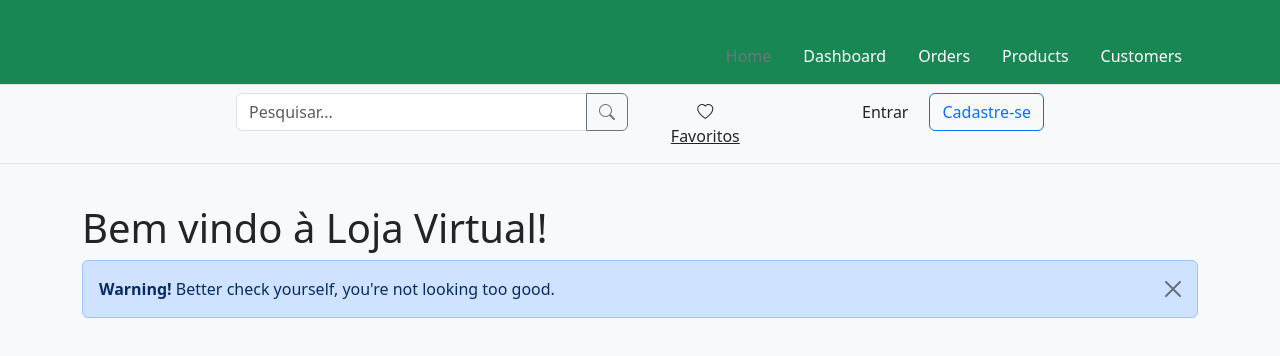
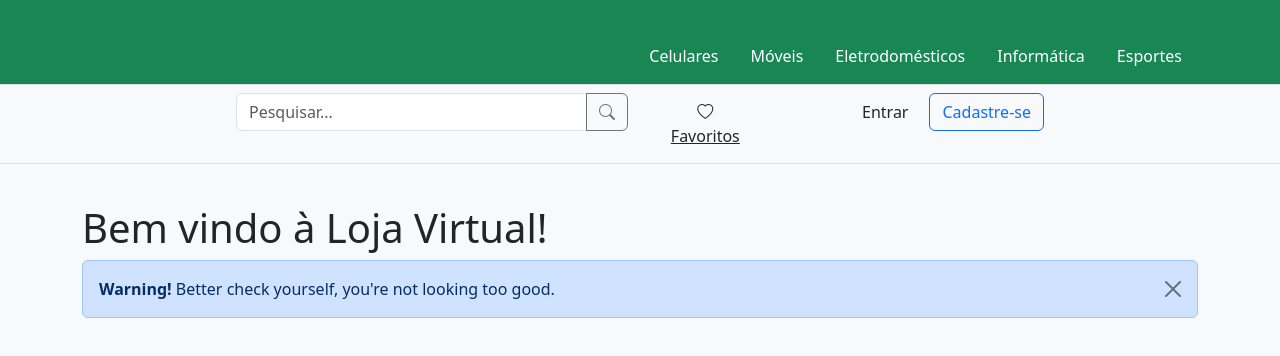
Before and after one commit to thiagolunardi/mba_igorguilhermevettorello_mba.devxpert.marketplace, an Angular app in the folder src/frontend/LojaVirtual/: page / in a window 1280 px wide. Shown: the top 356 px of the page. Built offline with nearby package versions, Linux system fonts and the light colour scheme.

Commit message:
Mudança nos itens iniciais do menu

```diff
--- a/src/frontend/LojaVirtual/src/app/app.html
+++ b/src/frontend/LojaVirtual/src/app/app.html
@@ -29,8 +29,8 @@
     Bem vindo à Loja Virtual!
   </h1>
 
-
   <ngb-alert [dismissible]="true" type="primary">
     <strong>Warning!</strong> Better check yourself, you're not looking too good.
   </ngb-alert>
+
 </div>
--- a/src/frontend/LojaVirtual/src/app/app.ts
+++ b/src/frontend/LojaVirtual/src/app/app.ts
@@ -17,7 +17,7 @@ import { Favoritos } from './layout/favoritos/favoritos';
     Pesquisa,
     Autenticacao,
     Header,
-    Favoritos
+    Favoritos,
   ],
   templateUrl: './app.html',
   styleUrl: './app.scss'
--- a/src/frontend/LojaVirtual/src/app/layout/header/header.html
+++ b/src/frontend/LojaVirtual/src/app/layout/header/header.html
@@ -12,11 +12,11 @@
 
       <ul class="nav col-12 col-lg-auto my-2 justify-content-center my-md-0 text-small">
         <li>
-          <a href="#" class="nav-link text-secondary">
+          <a href="#" class="nav-link text-white">
             <svg class="bi d-block mx-auto mb-1" width="24" height="24" aria-hidden="true">
-              <use xlink:href="#home"></use>
+              <use xlink:href="#speedometer2"></use>
             </svg>
-            Home
+            Celulares
           </a>
         </li>
         <li>
@@ -24,27 +24,34 @@
             <svg class="bi d-block mx-auto mb-1" width="24" height="24" aria-hidden="true">
               <use xlink:href="#speedometer2"></use>
             </svg>
-            Dashboard
+            Móveis
           </a>
         </li>
-        <li> <a href="#" class="nav-link text-white"> <svg class="bi d-block mx-auto mb-1" width="24" height="24"
-              aria-hidden="true">
-              <use xlink:href="#table"></use>
+        <li>
+          <a href="#" class="nav-link text-white">
+            <svg class="bi d-block mx-auto mb-1" width="24" height="24" aria-hidden="true">
+              <use xlink:href="#speedometer2"></use>
             </svg>
-            Orders
-          </a> </li>
-        <li> <a href="#" class="nav-link text-white"> <svg class="bi d-block mx-auto mb-1" width="24" height="24"
-              aria-hidden="true">
-              <use xlink:href="#grid"></use>
+            Eletrodomésticos
+          </a>
+        </li>
+        <li>
+          <a href="#" class="nav-link text-white">
+            <svg class="bi d-block mx-auto mb-1" width="24" height="24" aria-hidden="true">
+              <use xlink:href="#speedometer2"></use>
             </svg>
-            Products
-          </a> </li>
-        <li> <a href="#" class="nav-link text-white"> <svg class="bi d-block mx-auto mb-1" width="24" height="24"
-              aria-hidden="true">
-              <use xlink:href="#people-circle"></use>
+            Informática
+          </a>
+        </li>
+        <li>
+          <a href="#" class="nav-link text-white">
+            <svg class="bi d-block mx-auto mb-1" width="24" height="24" aria-hidden="true">
+              <use xlink:href="#speedometer2"></use>
             </svg>
-            Customers
-          </a> </li>
+            Esportes
+          </a>
+        </li>
+
       </ul>
     </div>
   </div>
```
